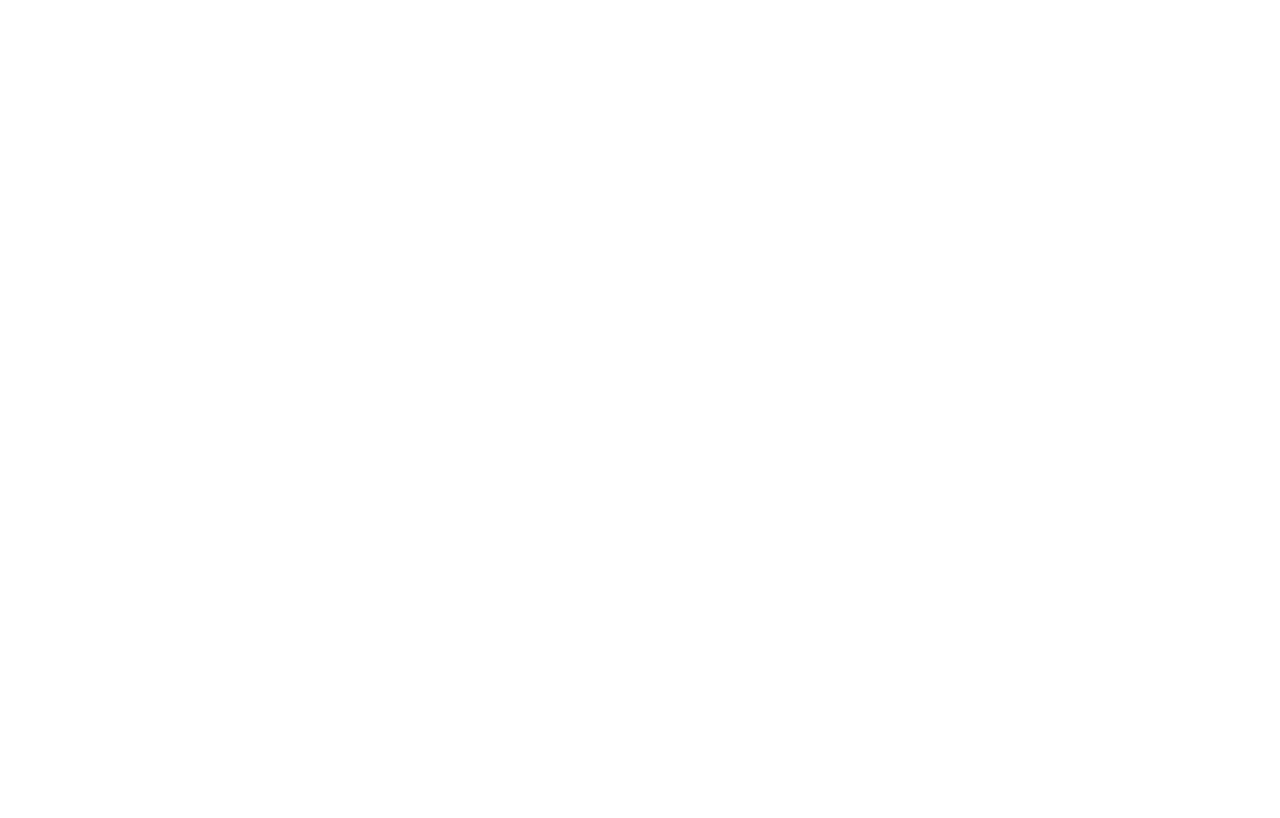
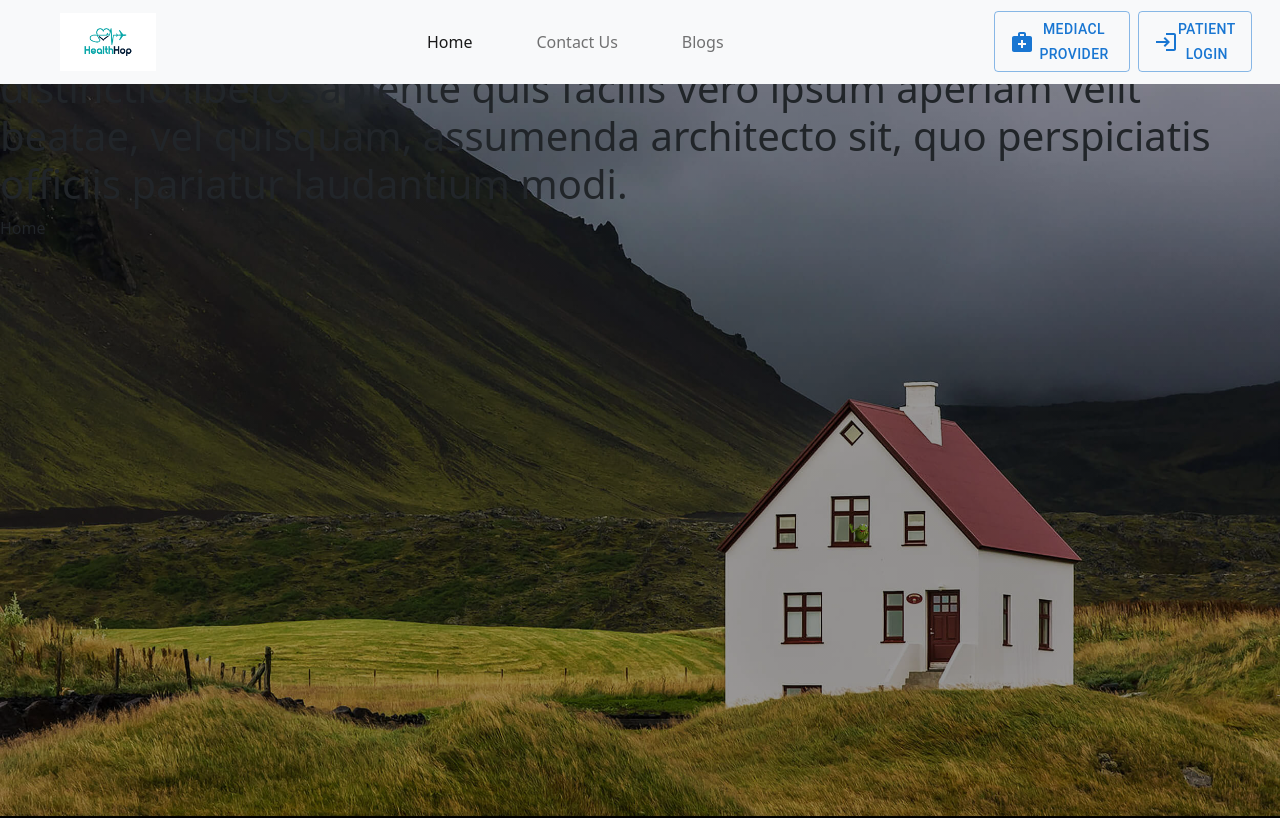
Before and after one commit to soniaFarhan/healthhop, a React (Create React App) app: page / in a window 1280 px wide. Before the commit this address had no page. Shown: the top 818 px of the page. Built offline with nearby package versions, Linux system fonts and the light colour scheme.

Commit message:
css update

```diff
--- a/src/App.css
+++ b/src/App.css
@@ -13,10 +13,11 @@
 }
 
 .home_background_img {
-  background-image: url('./assets/home\ top.jpg');
-  height: 80vh;
+  /* background-image: url('./assets/home\ top.jpg'); */
+  /* height: 100%;
+
   background-repeat: no-repeat;
-  background-position: 60%;
+  background-position: 100%;
   background-position: center;
    height: auto;
     z-index: 999;
@@ -24,5 +25,14 @@
     opacity: 1;
     min-height: 100vh;
     display: flex;
-    align-items: center;
+    align-items: center; */
+
+    height: 100vh;
+    width: 100%;
+   background:linear-gradient(rgba(0,0,0,0.4),rgba(0,0,0,0.4)),url(./assets/home\ top.jpg) ;
+
+   background-size: cover;
+   background-position: center;
+
+
 }
--- a/src/App.js
+++ b/src/App.js
@@ -7,7 +7,7 @@
   return (<div>
     <Routes>
       <Route element={<Layout/>}>
-        <Route path='/home' element={<Home/>}/>
+        <Route path='/' element={<Home/>}/>
 
         </Route>
     </Routes>
--- a/src/components/Layout.jsx
+++ b/src/components/Layout.jsx
@@ -123,7 +123,7 @@
         </div>
       </nav>
 
-         <main className='py-4 mt-5'>
+         <main className='pt-3'>
                 <div className=''>
                     <Outlet />
                 </div>
```
Also changed, not shown: 1 other file (tests, documents, lock files or other folders).
